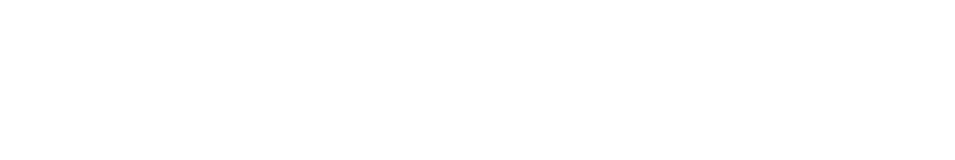
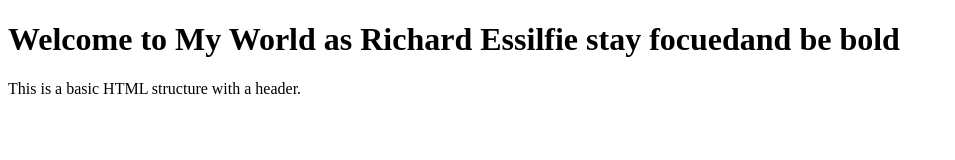
Before and after one commit to RichEssilfie/version-control-simulation-RE, a plain HTML site: page index.html in a window 1280 px wide. Shown: the whole page, without its empty margins (0-955 px from the left). Drawn offline with Linux system fonts and the light colour scheme.

Commit message:
header added

```diff
--- a/index.html
+++ b/index.html
@@ -6,6 +6,13 @@
     <title>Document</title>
 </head>
 <body>
+   <header>
+<h1>Welcome to My World as Richard Essilfie stay focuedand be bold</h1>
+</header>
 
+
+<main>
+<p>This is a basic HTML structure with a header.</p>
+</main>
 </body>
 </html>
```
